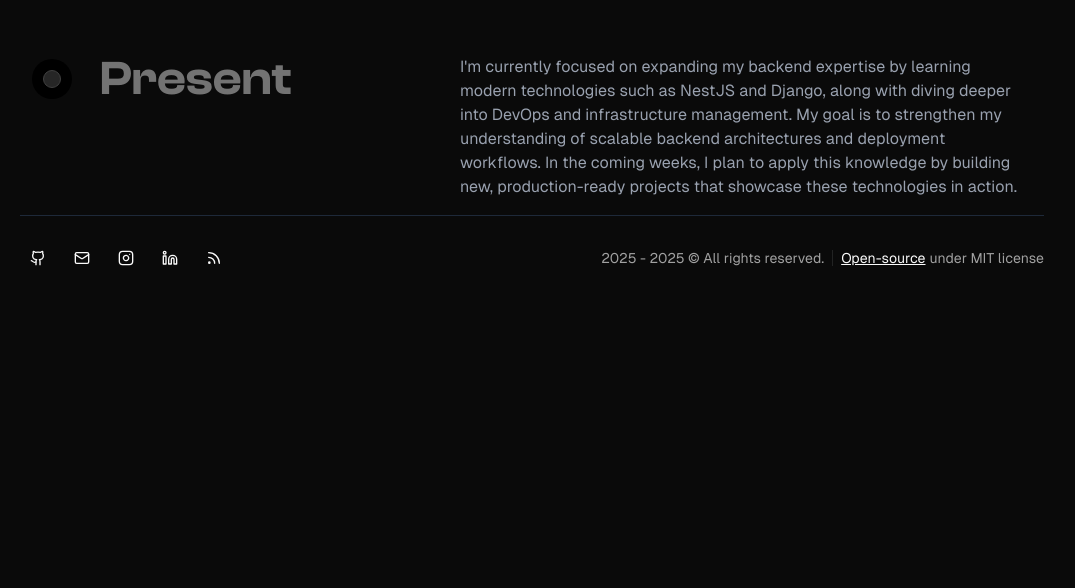
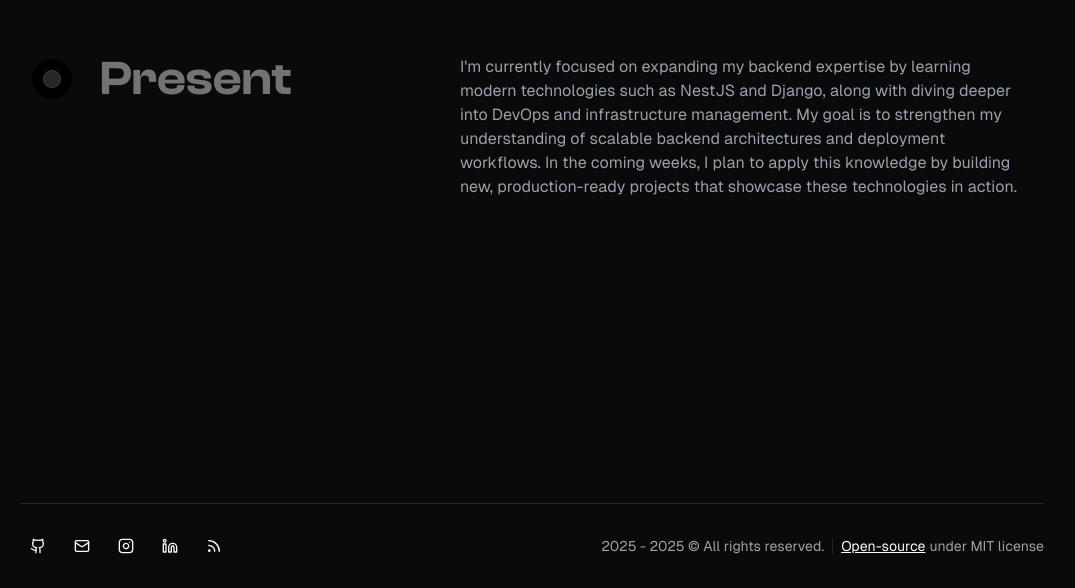
Before and after one commit to AmithBV0606/Portfolio, a Next.js app: page / in a window 1280 px wide. Shown: the part 11077-11665 px from the top of the page, without its empty margins (108-1183 px from the left). Before the commit the page ends 11377 px from the top, so only its background shows below. Built offline with nearby package versions, Linux system fonts and the light colour scheme; a web font is replaced by a local one.

Commit message:
Customized footer section.

```diff
--- a/src/app/page.tsx
+++ b/src/app/page.tsx
@@ -12,7 +12,9 @@ export default function Home() {
 
       <TimeLineSection />
 
-      <FooterSection top={96}/>
+      <div className="relative top-48 md:top-96 container mx-auto w-full max-w-5xl border-t border-gray-800">
+        <FooterSection />
+      </div>
     </div>
   );
 }
--- a/src/components/FooterSection.tsx
+++ b/src/components/FooterSection.tsx
@@ -5,10 +5,8 @@ import { cn } from "@/lib/utils";
 import { buttonVariants } from "./ui/button";
 import { Separator } from "./ui/separator";
 
-export default function FooterSection({ top }: { top:number }) {
+export default function FooterSection() {
   return (
-    // Adjust the top position accordingly in the future :
-    <div className={`relative top-24 md:top-${top} container mx-auto w-full max-w-5xl border-t border-gray-800`}>
     <div className="flex flex-col md:flex-row items-center justify-between py-1 md:py-6">
       <div>
         <ul className="flex flex-wrap gap-2 justify-around w-full mb-4 md:justify-center md:mb-0 md:w-auto">
@@ -32,10 +30,7 @@ export default function FooterSection({ top }: { top:number }) {
       </div>
 
       <div className="flex flex-wrap items-center justify-center gap-x-2 text-center mb-2 md:mb-0">
-          <span
-            className="text-muted-foreground text-sm"
-            aria-label="copyright"
-          >
+        <span className="text-muted-foreground text-sm" aria-label="copyright">
           2025 - {new Date().getFullYear()} &copy; All rights reserved.
         </span>
 
@@ -57,6 +52,5 @@ export default function FooterSection({ top }: { top:number }) {
         </p>
       </div>
     </div>
-    </div>
   );
 }
```
Lines whose indentation alone changed are shown as unchanged.
